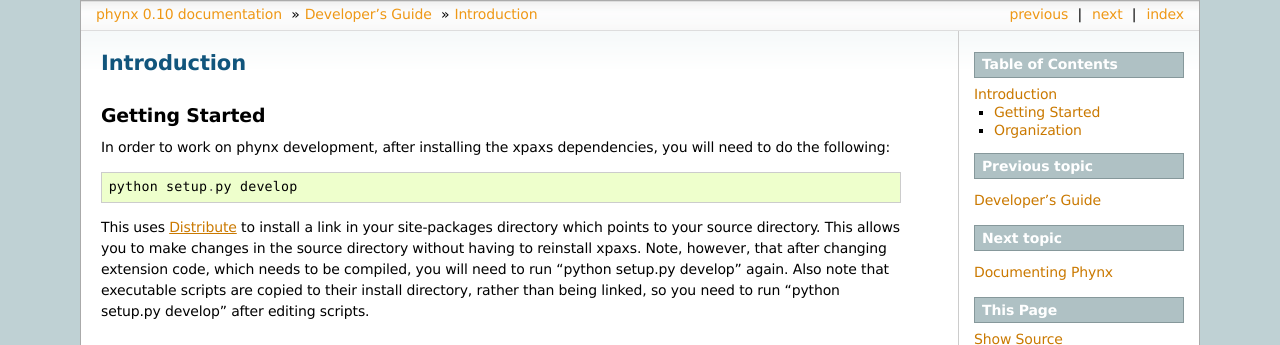
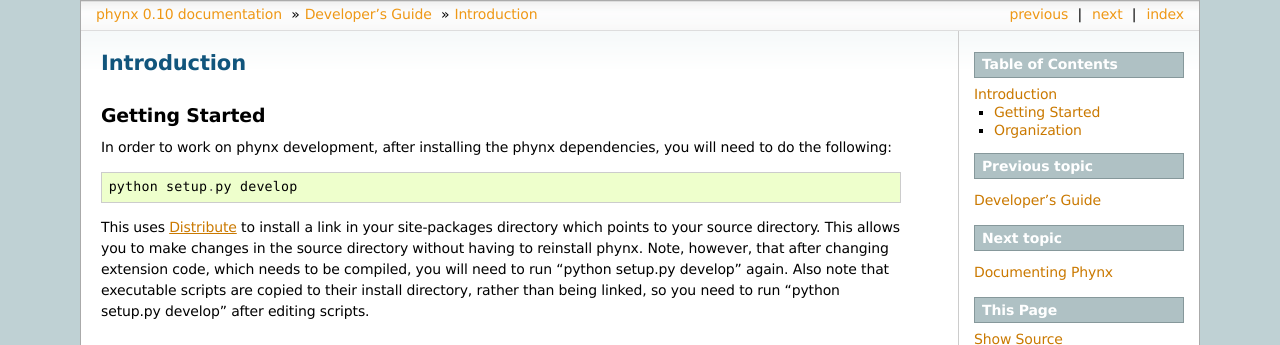
Before and after one commit to praxes/praxes, a Sphinx documentation site: the page built from doc/devel/intro.rst, in a window 1280 px wide. Shown: the top 345 px of the page. Built offline with Sphinx 7.4.7, drawn with Linux system fonts in a browser that asks for light colours; formulas are drawn with MathJax 3.

Commit message:
remove references to xpaxs

```diff
--- a/doc/devel/documenting_phynx.rst
+++ b/doc/devel/documenting_phynx.rst
@@ -17,7 +17,7 @@ doing::
 The documentation sources are found in the :file:`doc/` directory in
 the trunk. The output produced by Sphinx can be configured by editing
 the :file:`conf.py` file located in the :file:`doc/` directory. To
-build the users guide in html format, run from the main xpaxs
+build the users guide in html format, run from the main phynx
 directory::
 
   python setup.py build_sphinx
--- a/doc/devel/intro.rst
+++ b/doc/devel/intro.rst
@@ -5,14 +5,14 @@ Introduction
 Getting Started
 ===============
 
-In order to work on phynx development, after installing the xpaxs
+In order to work on phynx development, after installing the phynx
 dependencies, you will need to do the following::
 
   python setup.py develop
 
 This uses Distribute_ to install a link in your site-packages directory which
 points to your source directory. This allows you to make changes in the source
-directory without having to reinstall xpaxs. Note, however, that after changing
+directory without having to reinstall phynx. Note, however, that after changing
 extension code, which needs to be compiled, you will need to run
 "python setup.py develop" again. Also note that executable scripts are copied
 to their install directory, rather than being linked, so you need to run
--- a/doc/users/installation.rst
+++ b/doc/users/installation.rst
@@ -41,4 +41,4 @@ launchpad_ website.
 
 
 .. _bzr: http://bazaar-vcs.org/en/
-.. _launchpad: https://launchpad.net/xpaxs
+.. _launchpad: https://launchpad.net/phynx
```
Also changed, not shown: 2 other files.
